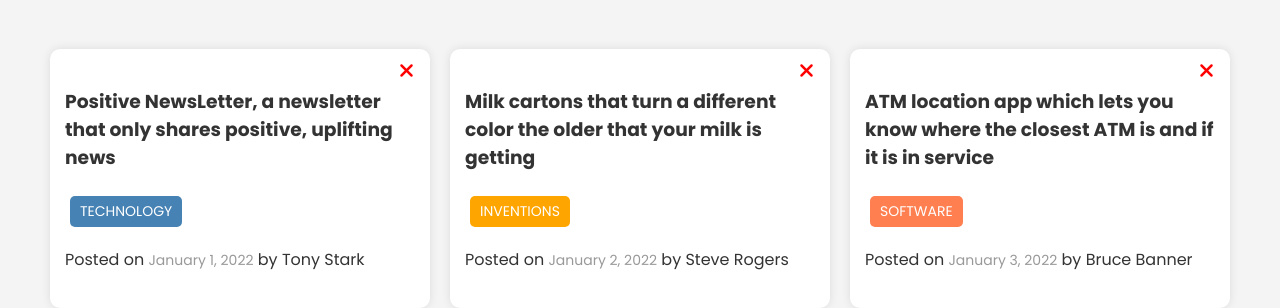
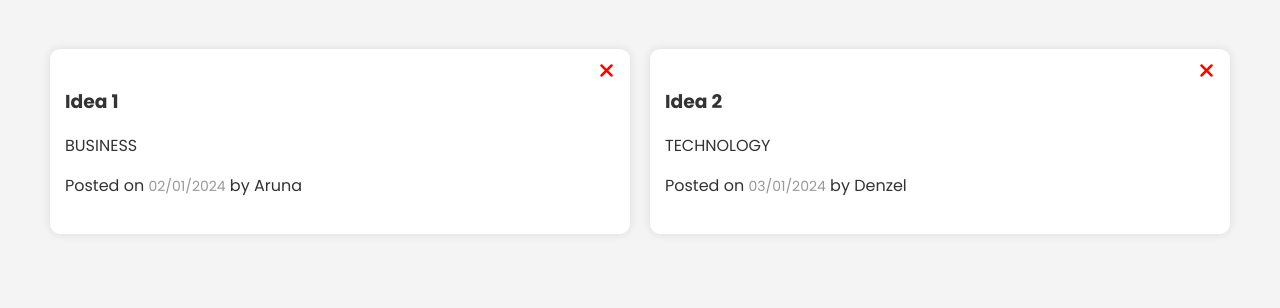
Before and after one commit to ATuray77/randomideas-api, a website built with webpack: page client/src/index.html in a window 1280 px wide. Shown: the part 90-398 px from the top of the page. Built offline with nearby package versions, Linux system fonts and the light colour scheme.

Commit message:
adds Idealist component class. Also mapping through each idea and rendering

```diff
--- a/client/src/components/IdeaForm.js
+++ b/client/src/components/IdeaForm.js
@@ -17,8 +17,13 @@ class IdeaForm{
         tag: this._form.elements.tag.value,
         username: this._form.elements.username.value,
     }
+    console.log(idea)
+    //clear fields
+    this._form.elements.text.value = ''
+    this._form.elements.tag.value = ''
+    this._form.elements.username.value = ''
 
-    console.log(idea)
+    document.dispatchEvent(new Event('closemodal'));// now we have to listen for this event in modal
    }
 
    render() { //render outputs the html
--- /dev/null
+++ b/client/src/components/IdeaList.js
@@ -0,0 +1,62 @@
+class IdeaList{
+    constructor() {
+        this._ideaListEl = document.querySelector('#idea-list');
+        this._ideas = [
+            {
+            id: 1,
+            text: 'Idea 1',
+            tag: 'Business',
+            username: 'Aruna',
+            date: '02/01/2024'
+            },
+            {
+                id: 2,
+                text: 'Idea 2',
+                tag: 'Technology',
+                username: 'Denzel',
+                date: '03/01/2024'
+                }
+        ];
+        this._validTags = new Set(); //to maintain unique values
+        this._validTags.add('technology,');//using the add method to fill them in
+        this._validTags.add('software,');
+        this._validTags.add('business,');
+        this._validTags.add('education,');
+        this._validTags.add('health,');
+        this._validTags.add('inventions,');
+    }
+
+    getTagClass(tag){ //we want to be able to call the cards in our render to get the correct class to add as tag
+        tag = tag.toLowerCase();
+        let tagClass = '';
+        if (this._validTags.has(tag)) { //checking if the tag passed in is in the set
+            tagClass = `tag-${tag}`;
+        } else {
+            tagClass = '';
+        }
+
+        return tagClass
+    }
+
+    render() { //using map on the array for each one and display them
+        this._ideaListEl.innerHTML = this._ideas.map((idea) => {
+            const tagClass = this.getTagClass(idea.tag)
+            return `
+            <div class="card">
+            <button class="delete"><i class="fas fa-times"></i></button>
+            <h3>
+              ${idea.text}
+            </h3>
+            <p class="${tagClass}">${idea.tag.toUpperCase()}</p>
+            <p>
+              Posted on <span class="date">${idea.date}</span> by
+              <span class="author">${idea.username}</span>
+            </p>
+          </div>
+            `;
+        }).join('')//turn it back into a string
+
+    }
+}
+
+export default IdeaList;
--- a/client/src/components/Modal.js
+++ b/client/src/components/Modal.js
@@ -3,11 +3,14 @@ class Modal {
         this._modal = document.querySelector('#modal');
         this._modalBtn = document.querySelector('#modal-btn');
         this.addEventListeners(); //calling it in here cause this constructor runs right away
+
     }
 
     addEventListeners() {
         this._modalBtn.addEventListener('click', this.open.bind(this));
         window.addEventListener('click', this.outsideClick.bind(this));
+        document.addEventListener('closemodal', () =>
+            this.close())
     }
 
     open() {
--- a/client/src/index.html
+++ b/client/src/index.html
@@ -14,44 +14,7 @@
       </button>
     </header>
     <div class="container">
-      <div id="idea-list" class="ideas">
-        <div class="card">
-          <button class="delete"><i class="fas fa-times"></i></button>
-          <h3>
-            Positive NewsLetter, a newsletter that only shares positive,
-            uplifting news
-          </h3>
-          <p class="tag tag-technology">TECHNOLOGY</p>
-          <p>
-            Posted on <span class="date">January 1, 2022</span> by
-            <span class="author">Tony Stark</span>
-          </p>
-        </div>
-        <div class="card">
-          <button class="delete"><i class="fas fa-times"></i></button>
-          <h3>
-            Milk cartons that turn a different color the older that your milk is
-            getting
-          </h3>
-          <p class="tag tag-inventions">INVENTIONS</p>
-          <p>
-            Posted on <span class="date">January 2, 2022</span> by
-            <span class="author">Steve Rogers</span>
-          </p>
-        </div>
-        <div class="card">
-          <button class="delete"><i class="fas fa-times"></i></button>
-          <h3>
-            ATM location app which lets you know where the closest ATM is and if
-            it is in service
-          </h3>
-          <p class="tag tag-software">SOFTWARE</p>
-          <p>
-            Posted on <span class="date">January 3, 2022</span> by
-            <span class="author">Bruce Banner</span>
-          </p>
-        </div>
-      </div>
+      <div id="idea-list" class="ideas"></div>
     </div>
 
     <div id="modal" class="modal">
--- a/client/src/index.js
+++ b/client/src/index.js
@@ -1,6 +1,7 @@
 import '@fortawesome/fontawesome-free/css/all.css'; //brings in fontawesome here
 import Modal from './components/Modal';
 import IdeaForm from './components/IdeaForm';
+import IdeaList from './components/IdeaList';
 import './css/style.css';
 
 const modal = new Modal() ;//instantiating the Modal class we imported above
@@ -8,3 +9,6 @@ const modal = new Modal() ;//instantiating the Modal class we imported above
 const ideaForm= new IdeaForm();
 
 ideaForm.render(); //calling render on the ideaForm for display to the DOM
+
+const ideaList = new IdeaList();
+ideaList.render();
```
